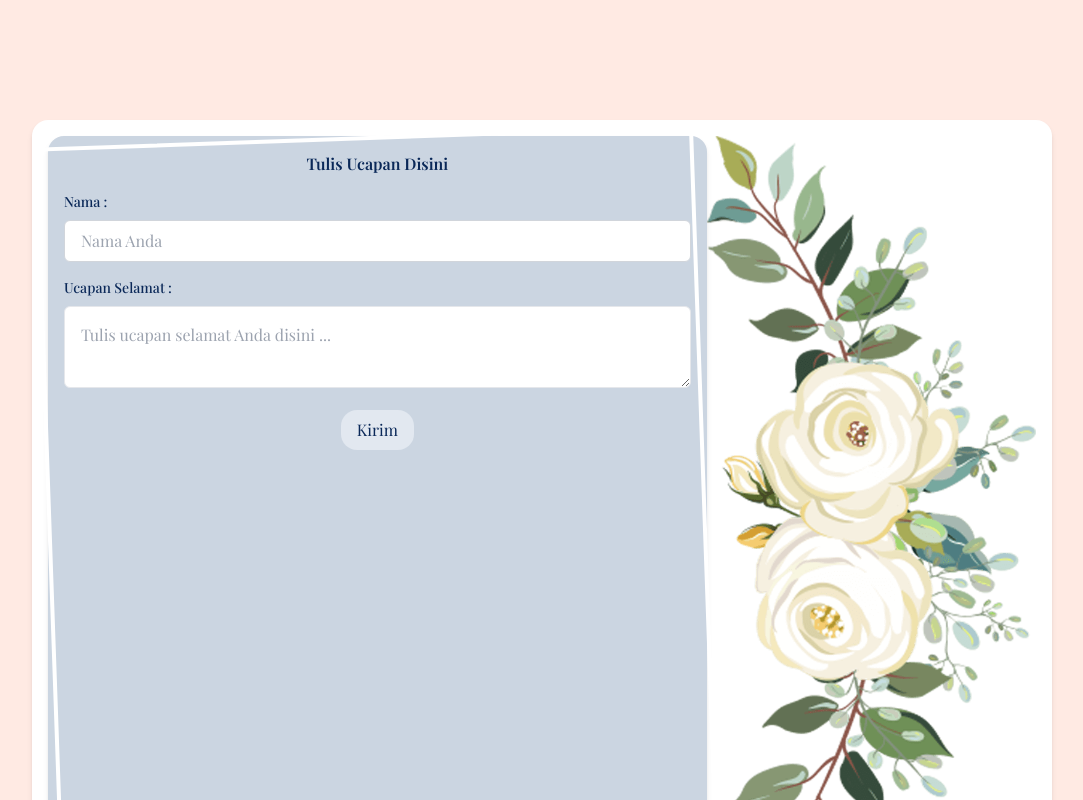
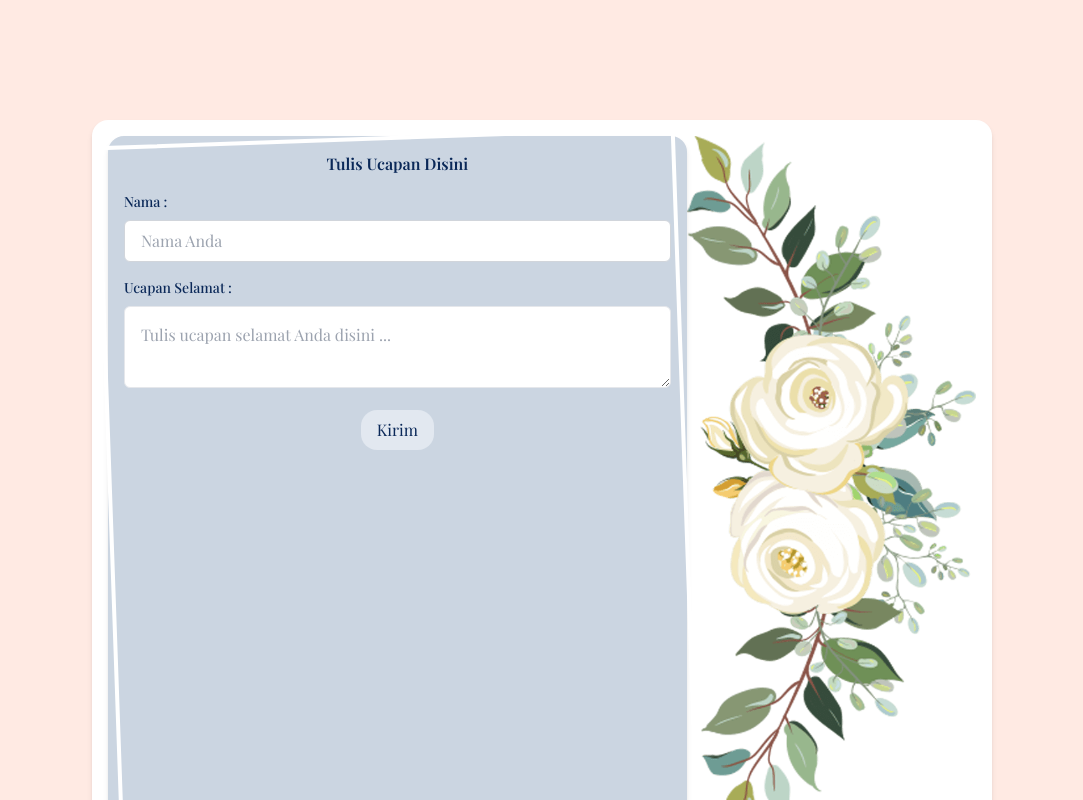
Before and after one commit to pinayaagustin/our-wedding-announcement, a Next.js app: page /pinaya in a window 1280 px wide. Shown: the part 2400-3200 px from the top of the page, without its empty margins (98-1181 px from the left). Built offline with nearby package versions, Linux system fonts and the light colour scheme.

Commit message:
menambah animasi text dan gambar

```diff
--- a/app/pinaya/page.js
+++ b/app/pinaya/page.js
@@ -89,12 +89,12 @@ export default function Home() {
 
 
         <div className='w-full h-svh flex flex-col justify-center gap-10 bg-primary text-secondary px-10 py-10'>
-            <p className="sm:text-lg text-sm font-bold text-center">
+            <p className="sm:text-lg text-sm font-bold text-center animate-fadeInOnce">
                 Dengan penuh cinta dan sukacita, kami bermaksud membagikan kabar bahagia ini sekaligus memohon doa dan restu
                 dari teman-teman sekalian untuk pernikahan kami :
             </p>
 
-            <div className='flex flex-col w-full gap-4'>
+            <div className='flex flex-col w-full gap-4 animate-fadeInOnce'>
                 <div className="flex flex-row justify-center w-full mx-auto gap-4 items-center">
                     <div className="w-1/2 p-4">
                         <p className={"sm:text-5xl text-3xl font-extrabold  text-left " + great.className}>
@@ -191,7 +191,7 @@ export default function Home() {
         </div>
         {/* <div className="flex items-center justify-center"> */}
             <div className="flex flex-col w-full p-10 gap-10 mt-20 bg-secondary items-center">
-                <div className="flex w-[85%] bg-white shadow-md rounded-2xl p-4">
+                <div className="flex w-[75%] bg-white shadow-md rounded-2xl p-4">
                 <form onSubmit={handleSubmit} className="space-y-4 w-2/3 p-4 bg-slate-300 shadow-md rounded-2xl relative custom-after">
                 <h3 className="text-center font-semibold text-primary">Tulis Ucapan Disini</h3>
                 <div>
@@ -200,7 +200,7 @@ export default function Home() {
                         type="text"
                         value={name}
                         onChange={(e) => setName(e.target.value)}
-                        className="w-full px-4 py-2 border border-gray-300 rounded-md focus:outline-none focus:ring-2 focus:ring-amber-500" placeholder="Nama Anda" required/>
+                        className="w-full px-4 py-2 border border-gray-300 rounded-md focus:outline-none focus:ring-2 focus:ring-slate-400" placeholder="Nama Anda" required/>
                 </div>
 
                 <div>
@@ -208,7 +208,7 @@ export default function Home() {
                     <textarea
                         value={message}
                         onChange={(e) => setMessage(e.target.value)}
-                        className="w-full px-4 py-4 border border-gray-200 rounded-md focus:outline-none focus:ring-2 focus:ring-amber-500" placeholder="Tulis ucapan selamat Anda disini ..." required>
+                        className="w-full px-4 py-4 border border-gray-200 rounded-md focus:outline-none focus:ring-2 focus:ring-slate-400" placeholder="Tulis ucapan selamat Anda disini ..." required>
                     </textarea>
                 </div>
 
@@ -239,3 +239,7 @@ export default function Home() {
     </div>
   );
 }
+
+
+// scroll snap align untuk memposisikan foto selalu berada di tengah.
+// belum ada navbar
--- a/tailwind.config.js
+++ b/tailwind.config.js
@@ -14,6 +14,20 @@ module.exports = {
         'accent-2': '#FFB1B1',
         'charcoal':'#464646'
       },
+      animation: {
+        fadeInOnce: 'fadeIn 2s ease-in-out 1',
+        slideUpOnce: 'slideUp 1s ease-in-out 1',
+      },
+      keyframes: {
+        fadeIn: {
+          '0%': { opacity: 0 },
+          '100%': { opacity: 1 },
+        },
+        slideUp: {
+          '0%': { transform: 'translateY(100%)' },
+          '100%': { transform: 'translateY(0)' },
+        },
+      }
     },
   },
   plugins: [],
```
Also changed, not shown: public/paper.png (added).
